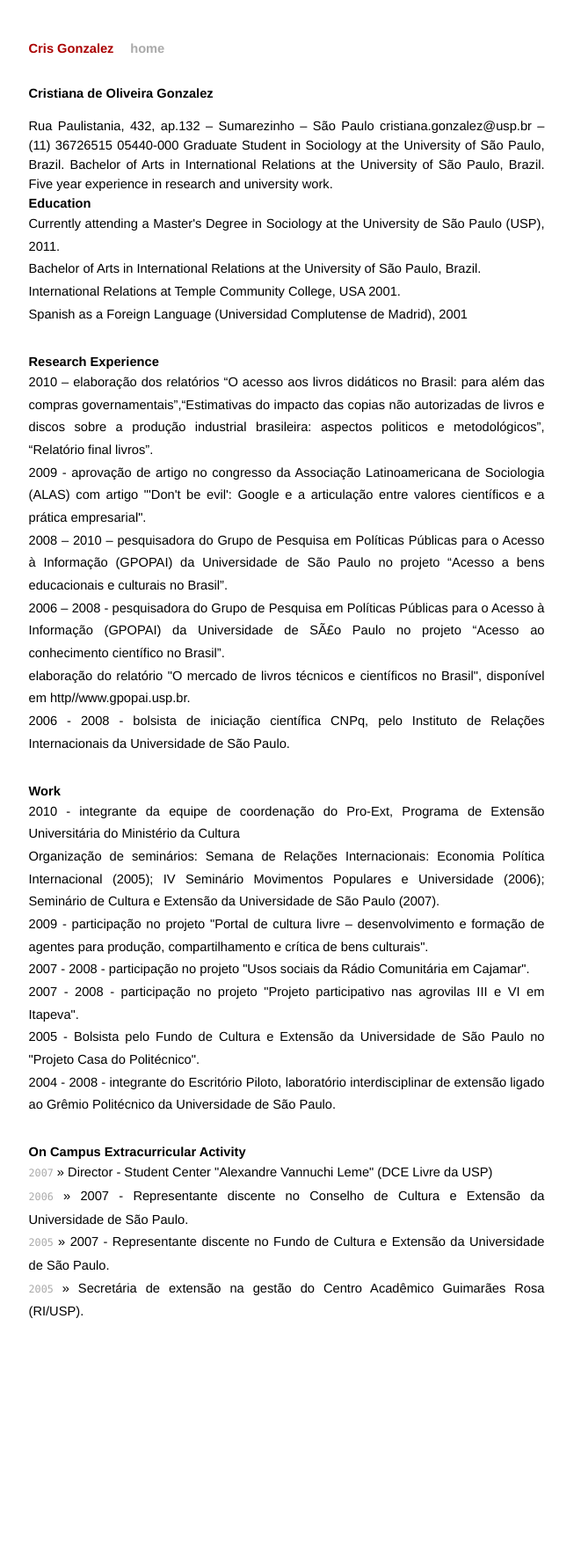
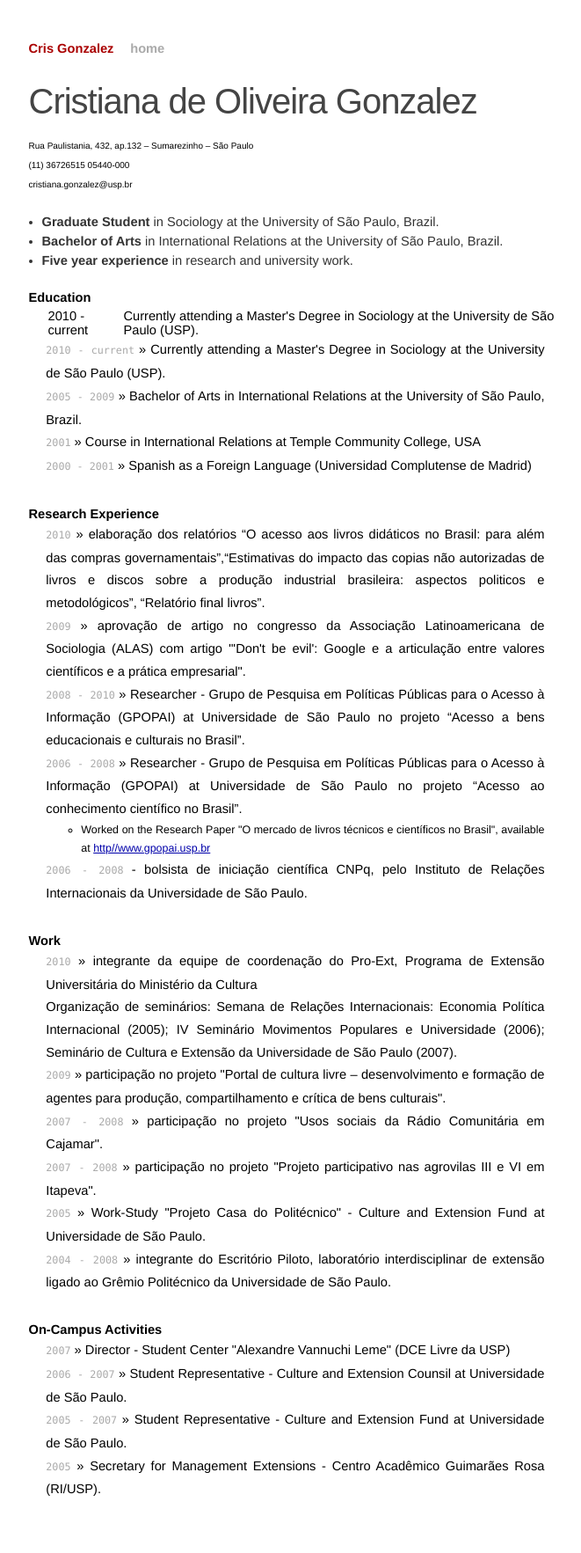
Before and after one commit to crizalez/crizalez.github.com, a Jekyll site: the page html/resume.html, which Jekyll copies as it is, in a window 1280 px wide. Shown: the whole page at 88% size, without its empty margins (314-975 px from the left). Built offline with Jekyll 4.4.1, drawn with Linux system fonts in a browser that asks for light colours; Markdown is read by kramdown in place of the engine named in the settings; before the commit the page ends 1504 px from its top, so only the background shows below that.

Commit message:
resume 70%

```diff
--- a/css/screen.css
+++ b/css/screen.css
@@ -195,3 +195,34 @@ ul.posts {
   #related h2 {
     margin-bottom: 1em;
   }
+
+/*********************************************/
+/* Resume
+/*********************************************/
+
+#info { margin: 10 0 10 0; }
+
+ul.info { margin: 20 0 20 15; color: #333333; }
+
+#info h3 { margin: 20 0 0 20; color: #333333; }
+
+#contact { font-size: 10px; margin: 10 0 10 0 }
+    #contact h1 {
+        font-family: arial;
+        font-size: 40px;
+        line-height: 40px;
+        letter-spacing: -1px;
+        color: #444;
+        margin: 0 0 20 0;
+        padding: 0 0 0 0;
+        font-weight: 100;
+    }
+
+  #post li ul {
+    font-size: 85%;
+    margin: 0 0 0 40;
+  }
+  #post table {
+    width: 100%;
+    margin: 0 0 0 20;
+  }
--- a/html/resume.html
+++ b/html/resume.html
@@ -12,8 +12,8 @@
    <link rel="stylesheet" href="/css/screen.css" type="text/css" media="screen, projection" />
 
    <!-- Typekit -->
-   <script type="text/javascript" src="http://use.typekit.com/jpd0pfm.js"></script>
-   <script type="text/javascript">try{Typekit.load();}catch(e){}</script>
+   <!-- script type="text/javascript" src="http://use.typekit.com/jpd0pfm.js"></script>
+   <script type="text/javascript">try{Typekit.load();}catch(e){}</script -->
 </head>
 <body>
 <div class="site">
@@ -24,80 +24,92 @@
 
     <div id="home">
 
+
+        <div id="contact">
             <h1>Cristiana de Oliveira Gonzalez</h1>
+            Rua Paulistania, 432, ap.132 – Sumarezinho – São Paulo<br />
+            (11) 36726515 05440-000<br />
+            cristiana.gonzalez@usp.br<br />
+        </div>
 
-        <span>Rua Paulistania, 432, ap.132 – Sumarezinho – São Paulo         cristiana.gonzalez@usp.br – (11) 36726515
-        05440-000</span>
-
-        Graduate Student in Sociology at the University of São Paulo, Brazil.
-
-        Bachelor of Arts in International Relations at the University of São Paulo, Brazil.
-
-        Five year experience in research and university work.
+        <ul class="info">
+            <li><b>Graduate Student</b> in Sociology at the University of São Paulo, Brazil.</li>
+            <li><b>Bachelor of Arts</b> in International Relations at the University of São Paulo, Brazil.</li>
+            <li><b>Five year experience</b> in research and university work.</li>
+        </ul>
 
         <h2>Education</h2>
 
+        <div id="post">
+            <table>
+               <tr>
+                  <td>2010 - current</td>
+                  <td>Currently attending a Master's Degree in Sociology at the University de São Paulo (USP).</td>
+               </tr>
+            </table>
         <ul class="posts">
-        <li> Currently attending a Master's Degree in Sociology at the University de São Paulo (USP), 2011.
-        <li> Bachelor of Arts in International Relations at the University of São Paulo, Brazil.
-        <li> International Relations at Temple Community College, USA 2001.
-        <li> Spanish as a Foreign Language (Universidad Complutense de Madrid), 2001
+            <li> <span>2010 - current</span> &raquo; Currently attending a Master's Degree in Sociology at the University de São Paulo (USP).
+            <li> <span>2005 - 2009</span> &raquo; Bachelor of Arts in International Relations at the University of São Paulo, Brazil.
+            <li> <span>2001</span> &raquo; Course in International Relations at Temple Community College, USA
+            <li> <span>2000 - 2001</span> &raquo; Spanish as a Foreign Language (Universidad Complutense de Madrid)
         </ul>
+       </div>
 
 
         <h2>Research Experience</h2>
 
-
+        <div id="post">
             <ul class="posts">
-        <li> 2010 – elaboração dos relatórios “O acesso aos livros didáticos no Brasil: para além das compras governamentais”,“Estimativas do impacto das copias não autorizadas de livros e discos sobre a produção industrial brasileira: aspectos politicos e metodológicos”, “Relatório final livros”.
-        <li> 2009 - aprovação de artigo no congresso da Associação Latinoamericana de Sociologia (ALAS) com artigo "'Don't be evil': Google e a articulação entre valores científicos e a prática empresarial".
-
-        <li> 2008 – 2010 – pesquisadora do Grupo de Pesquisa em Políticas Públicas para o Acesso à Informação (GPOPAI) da Universidade de São Paulo no projeto “Acesso a bens educacionais e culturais no Brasil”.</li>
-        <li> 2006 – 2008 - pesquisadora do Grupo de Pesquisa em Políticas Públicas para o Acesso à Informação (GPOPAI) da Universidade de SÃ£o Paulo no projeto “Acesso ao conhecimento científico no Brasil”.</li>
-        <li> elaboração do relatório "O mercado de livros técnicos e científicos no Brasil", disponível em http//www.gpopai.usp.br.</li>
-        <li> 2006 - 2008 - bolsista de iniciação científica CNPq, pelo Instituto de Relações Internacionais da Universidade de São Paulo.</li>
+                <li> <span>2010</span> &raquo; elaboração dos relatórios “O acesso aos livros didáticos no Brasil: para além das compras governamentais”,“Estimativas do impacto das copias não autorizadas de livros e discos sobre a produção industrial brasileira: aspectos politicos e metodológicos”, “Relatório final livros”.
+                <li> <span>2009</span> &raquo; aprovação de artigo no congresso da Associação Latinoamericana de Sociologia (ALAS) com artigo "'Don't be evil': Google e a articulação entre valores científicos e a prática empresarial".
+                <li> <span>2008 - 2010</span> &raquo; Researcher - Grupo de Pesquisa em Políticas Públicas para o Acesso à Informação (GPOPAI) at Universidade de São Paulo no projeto “Acesso a bens educacionais e culturais no Brasil”.</li>
+                <li> <span>2006 - 2008</span> &raquo; Researcher - Grupo de Pesquisa em Políticas Públicas para o Acesso à Informação (GPOPAI) at Universidade de São Paulo no projeto “Acesso ao conhecimento científico no Brasil”.
+                    <ul>
+                        <li> Worked on the Research Paper "O mercado de livros técnicos e científicos no Brasil", available at <a href="http//www.gpopai.usp.br">http//www.gpopai.usp.br</a></li>
                     </ul>
+                </li>
+                <li> <span>2006 - 2008</span> - bolsista de iniciação científica CNPq, pelo Instituto de Relações Internacionais da Universidade de São Paulo.</li>
+            </ul>
+       </div>
 
 
         <h2>Work</h2>
 
+        <div id="post">
         <ul class="posts">
-        <li> 2010 - integrante da equipe de coordenação do Pro-Ext, Programa de
+            <li> <span>2010</span> &raquo; integrante da equipe de coordenação do Pro-Ext, Programa de
             Extensão Universitária do Ministério da Cultura
             <li> Organização de seminários: Semana de Relações Internacionais: Economia
             Política Internacional (2005); IV Seminário Movimentos Populares e
             Universidade (2006); Seminário de Cultura e Extensão da Universidade de
             São Paulo (2007).
 
-        <li> 2009 - participação no projeto "Portal de cultura livre – desenvolvimento e
+            <li> <span>2009</span> &raquo; participação no projeto "Portal de cultura livre – desenvolvimento e
             formação de agentes para produção, compartilhamento e crítica de bens
             culturais".
-
-        <li> 2007 - 2008 - participação no projeto "Usos sociais da Rádio Comunitária em
-        Cajamar".
-
-        <li> 2007 - 2008 - participação no projeto "Projeto participativo nas agrovilas III e
-        VI em Itapeva".
-
-        <li> 2005 - Bolsista pelo Fundo de Cultura e Extensão da Universidade de São
-        Paulo no "Projeto Casa do Politécnico".
-
-        <li> 2004 - 2008 - integrante do Escritório Piloto, laboratório interdisciplinar de
+            <li> <span>2007 - 2008</span> &raquo; participação no projeto "Usos sociais da Rádio Comunitária em Cajamar".
+            <li> <span>2007 - 2008</span> &raquo; participação no projeto "Projeto participativo nas agrovilas III e VI em Itapeva".
+            <li> <span>2005</span> &raquo; Work-Study "Projeto Casa do Politécnico" - Culture and Extension Fund at Universidade de São Paulo.
+            <li> <span>2004 - 2008</span> &raquo; integrante do Escritório Piloto, laboratório interdisciplinar de
             extensão ligado ao Grêmio Politécnico da Universidade de São Paulo.
         </ul>
+       </div>
 
-        <h2>On Campus Extracurricular Activity</h2>
+        <h2>On-Campus Activities</h2>
 
-
+        <div id="post">
         <ul class="posts">
         <li> <span>2007</span> &raquo; Director - Student Center "Alexandre Vannuchi Leme" (DCE Livre da USP)
-        <li> <span>2006</span> &raquo; 2007 - Representante discente no Conselho de Cultura e Extensão da Universidade de São Paulo.
-        <li> <span>2005</span> &raquo; 2007 - Representante discente no Fundo de Cultura e Extensão da Universidade de São Paulo.
-        <li> <span>2005</span> &raquo; Secretária de extensão na gestão do Centro Acadêmico Guimarães Rosa (RI/USP).
+        <li> <span>2006 - 2007</span> &raquo; Student Representative - Culture and Extension Counsil at Universidade de São Paulo.
+        <li> <span>2005 - 2007</span> &raquo; Student Representative - Culture and Extension Fund at Universidade de São Paulo.
+        <li> <span>2005</span> &raquo; Secretary for Management Extensions - Centro Acadêmico Guimarães Rosa (RI/USP).
         </ul>
+       </div>
 
     </div>
 </div>
+<br />
+<br />
 
 </body>
 </html>
```
Also changed, not shown: index.html (+18 -8 lines), images/each.png. Lines whose indentation alone changed are shown as unchanged.
